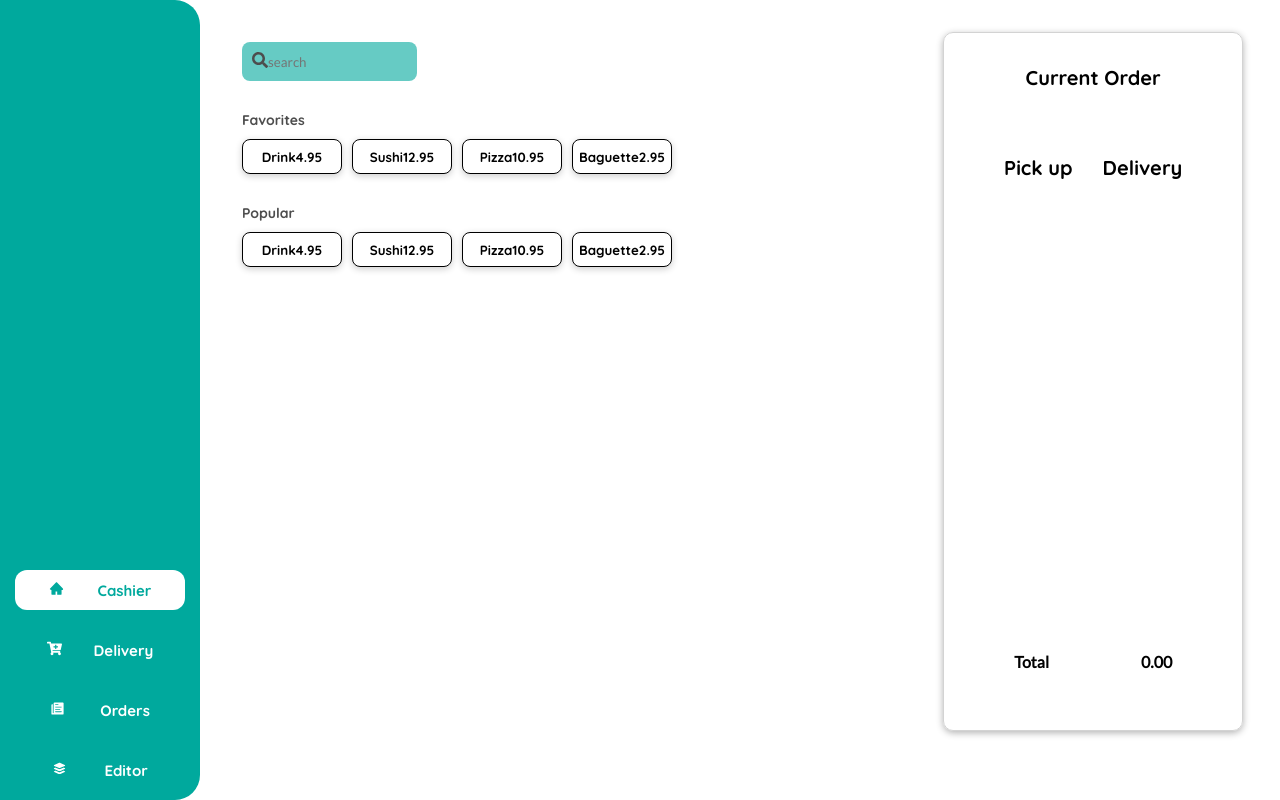
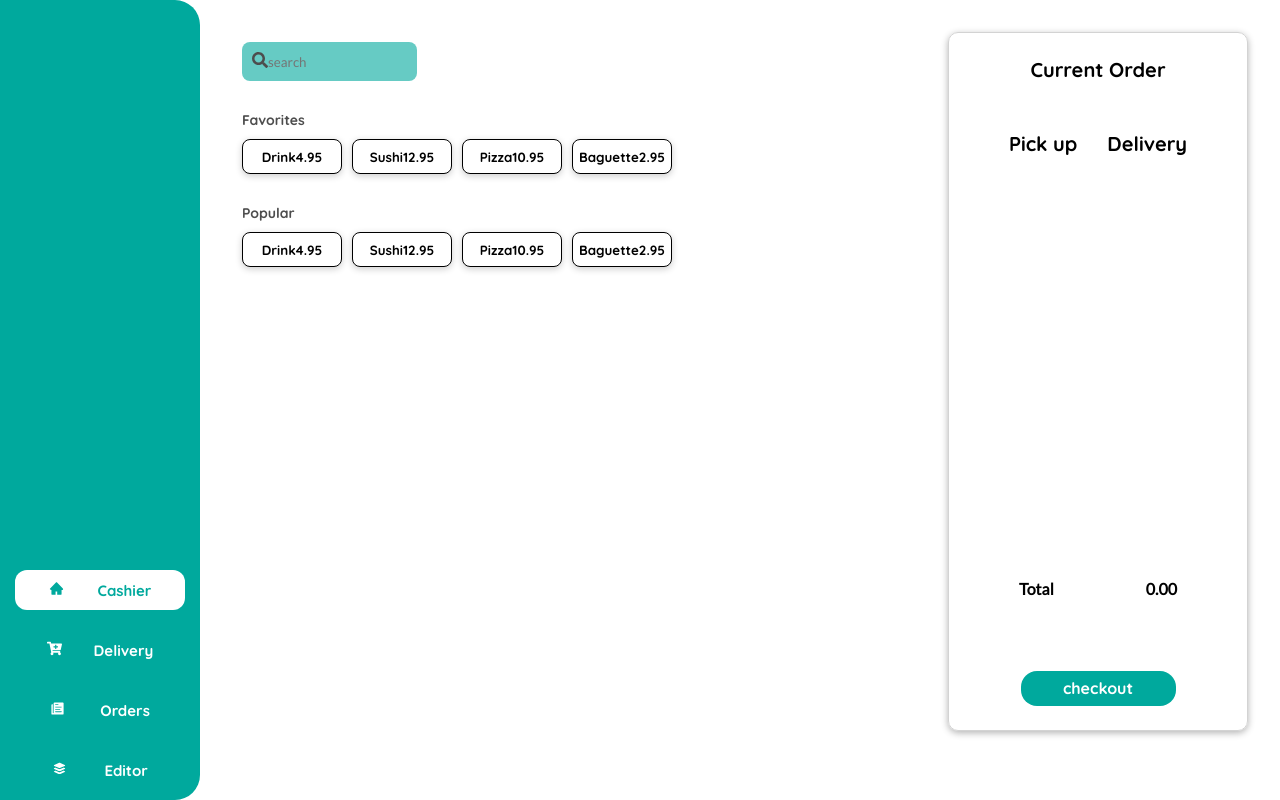
Before and after one commit to JimmyLam96/cash-up, a React (Create React App) app: page / in a window 1280 px wide. Built offline with nearby package versions, Linux system fonts and the light colour scheme.

Commit message:
[WIP] Rename and added checkout button

```diff
--- a/src/components/ModalForm.tsx
+++ b/src/components/ModalForm.tsx
@@ -23,7 +23,7 @@ function ModalForm(props: MFProps) {
       <input
         type={props.type}
         value={value}
-        min={props.type === "number" ? 0 : undefined}
+        min={props.type === "number" ? 1 : undefined}
         onChange={(e) => handleTextChange(e.target.value)}
       />
       <label className={isActive ? "Active" : ""} htmlFor={props.type}>
--- a/src/components/Overview.tsx
+++ b/src/components/Summary.tsx
@@ -1,13 +1,13 @@
 import React, { useState } from "react";
 import { ItemType } from "../Interfaces";
-import OverviewModal from "./OverviewModal";
-import "../css/Overview.css";
+import SummaryModal from "./SummaryModal";
+import "../css/Summary.css";
 
-function Overview(props: OProps) {
+function Summary(props: SProps) {
   const [delivery, setDelivery] = useState(0);
 
   return (
-    <div className="overview">
+    <div className="summary">
       <b className="head-text">Current Order</b>
       <div className="button-container">
         <button className="button-type" onClick={() => setDelivery(0)}>
@@ -17,7 +17,7 @@ function Overview(props: OProps) {
           Delivery
         </button>
       </div>
-      {delivery > 0 ? <OverviewModal /> : null}
+      {delivery > 0 ? <SummaryModal /> : null}
       <div className="item-container">{props.children}</div>
       <div className="footer">
         <div className="delivery">
@@ -33,13 +33,14 @@ function Overview(props: OProps) {
           </p>
         </div>
       </div>
+      <button className="checkout">checkout</button>
     </div>
   );
 }
 
-export default Overview;
+export default Summary;
 
-interface OProps {
+interface SProps {
   selected: ItemType;
   totalAmount: number;
   children?: any;
--- a/src/components/OverviewItem.tsx
+++ b/src/components/SummaryItem.tsx
@@ -1,10 +1,10 @@
 import * as React from "react";
 import { ItemType } from "../Interfaces";
-import "../css/OverviewItem.css";
+import "../css/SummaryItem.css";
 
-function OverviewItem(props: OProps) {
+function SummaryItem(props: SIProps) {
   return (
-    <div className="overview-item">
+    <div className="summary-item">
       <div className="details">
         <p>{props.title}</p>
         <div className="buttons">
@@ -37,9 +37,9 @@ function OverviewItem(props: OProps) {
   );
 }
 
-export default OverviewItem;
+export default SummaryItem;
 
-interface OProps {
+interface SIProps {
   title: string;
   itemType: ItemType;
   addItem: (title: string, price: number) => void;
--- a/src/components/OverviewModal.tsx
+++ b/src/components/SummaryModal.tsx
@@ -1,14 +1,14 @@
 import React from "react";
-import "../css/OverviewModal.css";
+import "../css/SummaryModal.css";
 import { useForm } from "react-hook-form";
 import { useState } from "react";
 import ModalForm from "./ModalForm";
 
-function OverviewModal() {
+function SummaryModal() {
   const { register, handleSubmit, errors } = useForm();
 
   return (
-    <div className="overview-modal">
+    <div className="summary-modal">
       <div className="section">
         <ModalForm size="normal" type="address" />
         <ModalForm size="small" type="number" />
@@ -29,4 +29,4 @@ function OverviewModal() {
   );
 }
 
-export default OverviewModal;
+export default SummaryModal;
--- a/src/css/Cashier.css
+++ b/src/css/Cashier.css
@@ -12,11 +12,11 @@
 
 .left {
   flex-direction: column;
-  flex: 0.7;
+  flex: 0.8;
 }
 
 .right {
-  flex: 0.3;
+  flex: 0.2;
 }
 
 .searchbar-container {
--- a/src/css/Overview.css
+++ b/src/css/Summary.css
@@ -1,4 +1,4 @@
-.overview {
+.summary {
   display: flex;
   height: 95%;
   width: 300px;
@@ -20,11 +20,16 @@
 }
 
 @media only screen and (max-width: 1024px) {
-  .overview {
+  .summary {
     width: 225px;
     min-width: 225px;
     transition: width 0.3s ease;
   }
+}
+
+.head-text {
+  font-family: "Quicksand";
+  font-size: 20px;
 }
 
 .button-container {
@@ -72,7 +77,19 @@ span {
   will-change: opacity;
 }
 
-.head-text {
+.checkout {
+  height: 35px;
+  width: 155px;
+  background-color: var(--primary);
+
+  border-radius: 16px;
+
   font-family: "Quicksand";
-  font-size: 20px;
+  font-size: 16px;
+  color: white;
 }
+
+/* on click */
+.checkout:active {
+  transform: scale(0.95);
+}
--- a/src/css/OverviewItem.css
+++ b/src/css/SummaryItem.css
@@ -1,4 +1,4 @@
-.overview-item {
+.summary-item {
   width: 225px;
   display: flex;
   justify-content: space-between;
--- a/src/css/OverviewModal.css
+++ b/src/css/SummaryModal.css
@@ -1,4 +1,4 @@
-.overview-modal {
+.summary-modal {
   display: flex;
   flex-direction: column;
   /*top - right - bottom - left*/
--- a/src/pages/Cashier.tsx
+++ b/src/pages/Cashier.tsx
@@ -2,10 +2,10 @@ import React, { useState } from "react";
 import Itemcard from "../components/Itemcard";
 import Searchbar from "../components/Searchbar";
 import { DishesData } from "../tmp/DishesData";
-import Overview from "../components/Overview";
+import Summary from "../components/Summary";
 import { ItemType } from "../Interfaces";
 import "../css/Cashier.css";
-import OverviewItem from "../components/OverviewItem";
+import SummaryItem from "../components/SummaryItem";
 
 function Cashier() {
   const [totalAmount, setTotalAmount] = useState(0);
@@ -67,10 +67,10 @@ function Cashier() {
         </div>
       </div>
       <div className="right">
-        <Overview selected={selected} totalAmount={totalAmount}>
+        <Summary selected={selected} totalAmount={totalAmount}>
           {Object.keys(selected).map((title) => {
             return (
-              <OverviewItem
+              <SummaryItem
                 title={title}
                 itemType={selected}
                 addItem={addItem}
@@ -78,7 +78,7 @@ function Cashier() {
               />
             );
           })}
-        </Overview>
+        </Summary>
       </div>
     </div>
   );
```
